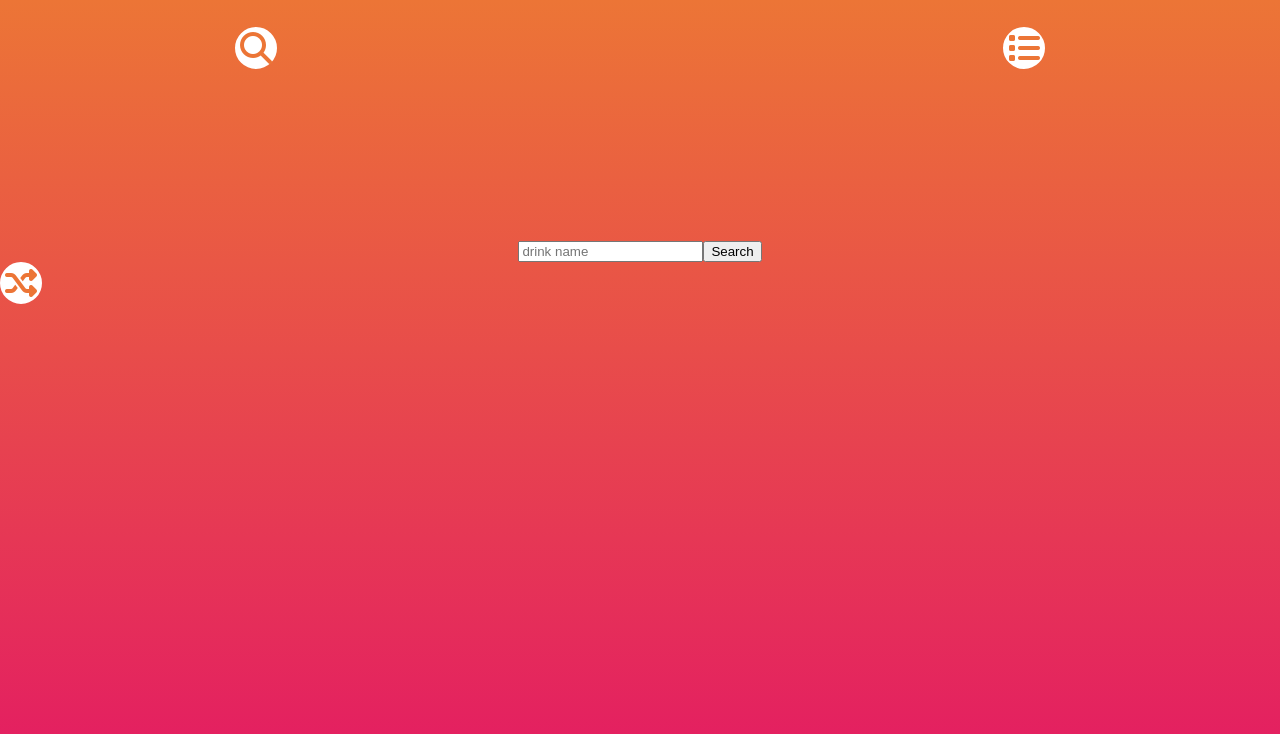
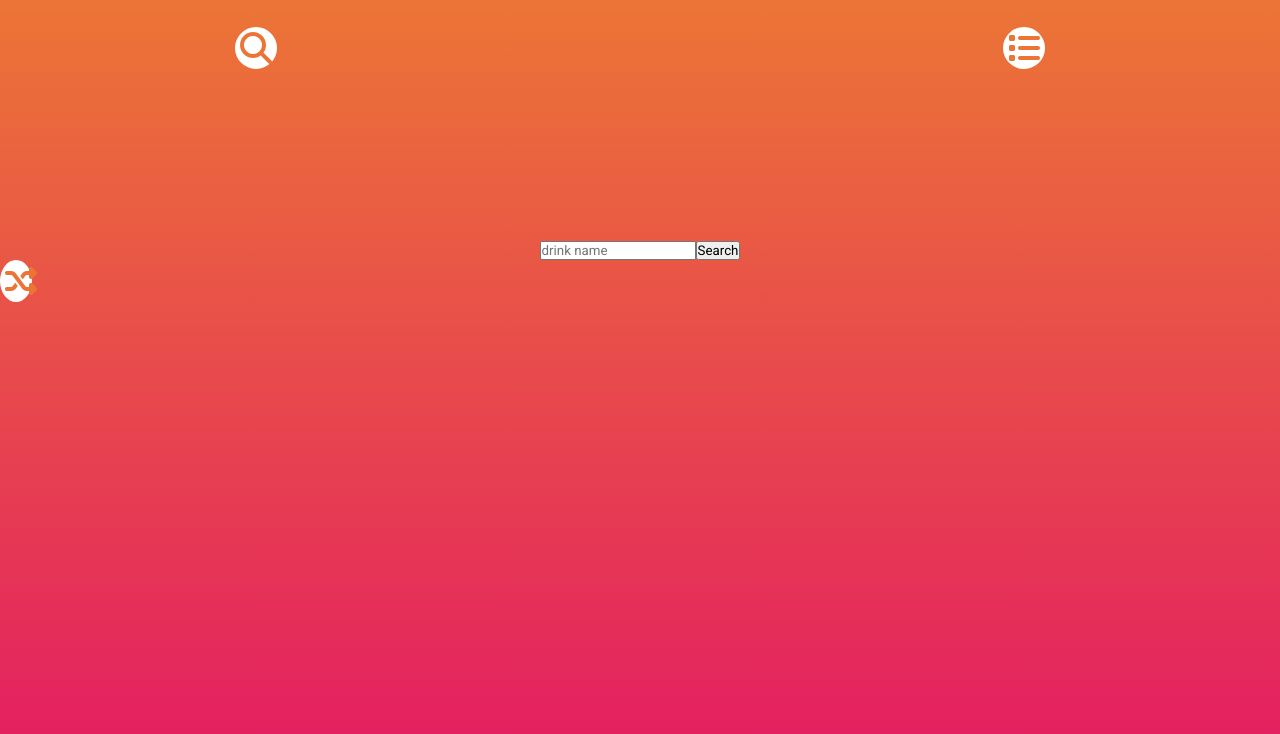
Before and after one commit to matfgaj/Drinco, a React (Create React App) app: page / in a window 1280 px wide. Shown: the top 734 px of the page. Built offline with nearby package versions, Linux system fonts and the light colour scheme.

Commit message:
rgba to rgb

```diff
--- a/src/App.css
+++ b/src/App.css
@@ -1,3 +1,11 @@
+@import url("https://fonts.googleapis.com/css2?family=Roboto:ital,wght@0,300;0,400;0,700;1,400&display=swap");
+* {
+  margin: 0;
+  padding: 0;
+  box-sizing: border-box;
+  font-family: "Roboto", sans-serif;
+}
+
 .App {
   min-height: 100vh;
   height: 100%;
@@ -7,6 +15,6 @@
   background: linear-gradient(
     180deg,
     rgba(236, 117, 54, 1) 0%,
-    rgba(227, 25, 100, 1) 100%
+    rgb(227, 25, 100) 100%
   );
 }
```
